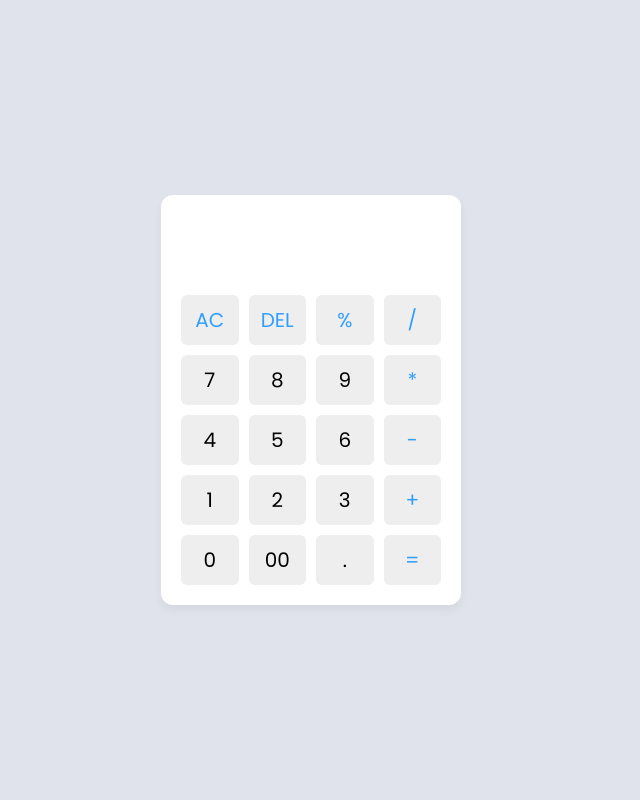
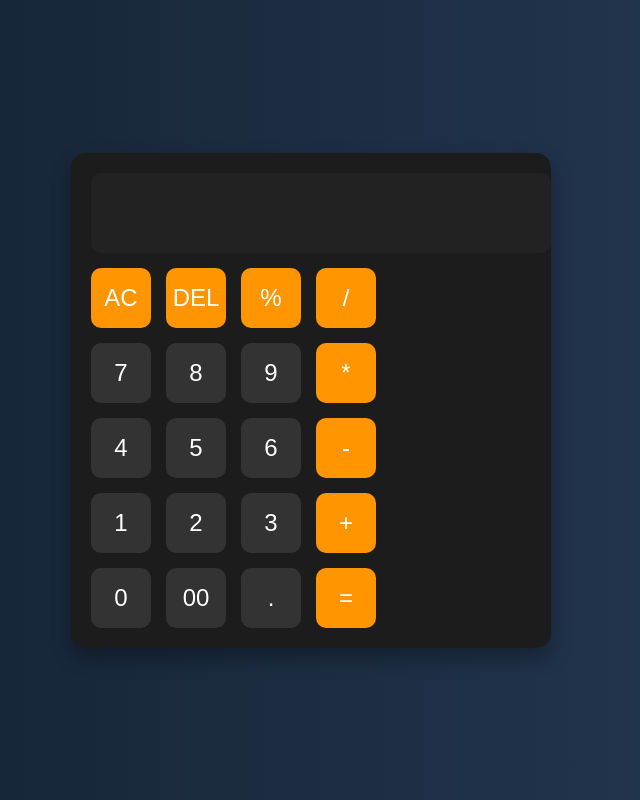
Before and after one commit to Sahil-Ali-01/test-calculator, a plain HTML site: page index.html in a window 1280 px wide. Shown: the whole page, without its empty margins (329-969 px from the left). Drawn offline with Linux system fonts and the light colour scheme.

Commit message:
change UI

```diff
--- a/style.css
+++ b/style.css
@@ -1,54 +1,79 @@
-/* Import Google font - Poppins */
-@import url("https://fonts.googleapis.com/css2?family=Poppins:wght@300;400;500;600;700&display=swap");
-* {
+/* Base styles */
+body {
   margin: 0;
-  padding: 0;
-  box-sizing: border-box;
-  font-family: "Poppins", sans-serif;
+  height: 100vh;
+  background: linear-gradient(to right, #141e30, #243b55);
+  display: flex;
+  justify-content: center;
+  align-items: center;
+  font-family: 'Segoe UI', sans-serif;
 }
-body {
-  height: 100vh;
-  display: flex;
-  align-items: center;
-  justify-content: center;
-  background: #e0e3eb;
+
+.container {
+  background-color: #1c1c1c;
+  padding: 20px;
+  border-radius: 15px;
+  box-shadow: 0 10px 20px rgba(0,0,0,0.3);
+  animation: fadeIn 1s ease-in-out;
 }
-.container {
-  position: relative;
-  max-width: 300px;
+
+.display {
   width: 100%;
-  border-radius: 12px;
-  padding: 10px 20px 20px;
-  background: #fff;
-  box-shadow: 0 5px 10px rgba(0, 0, 0, 0.05);
+  height: 60px;
+  background-color: #222;
+  color: #fff;
+  font-size: 2rem;
+  text-align: right;
+  border: none;
+  border-radius: 10px;
+  padding: 10px;
+  margin-bottom: 15px;
+  animation: slideDown 0.6s ease-out;
 }
-.display {
-  height: 80px;
-  width: 100%;
-  outline: none;
-  border: none;
-  text-align: right;
-  margin-bottom: 10px;
-  font-size: 25px;
-  color: #000e1a;
-  pointer-events: none;
-}
+
 .buttons {
   display: grid;
-  grid-gap: 10px;
-  grid-template-columns: repeat(4, 1fr);
+  grid-template-columns: repeat(4, 60px);
+  gap: 15px;
 }
-.buttons button {
-  padding: 10px;
-  border-radius: 6px;
+
+button {
+  height: 60px;
   border: none;
-  font-size: 20px;
+  border-radius: 10px;
+  font-size: 1.5rem;
+  background-color: #333;
+  color: white;
   cursor: pointer;
-  background-color: #eee;
+  transition: transform 0.2s, background-color 0.3s;
+  animation: popIn 0.5s ease forwards;
 }
-.buttons button:active {
-  transform: scale(0.99);
+
+button.operator {
+  background-color: #ff9500;
 }
-.operator {
-  color: #2f9fff;
+
+button:hover {
+  background-color: #555;
+  transform: scale(1.05);
 }
+
+button:active {
+  transform: scale(0.95);
+}
+
+/* Animations */
+@keyframes fadeIn {
+  from { opacity: 0; transform: scale(0.8); }
+  to { opacity: 1; transform: scale(1); }
+}
+
+@keyframes slideDown {
+  from { transform: translateY(-30px); opacity: 0; }
+  to { transform: translateY(0); opacity: 1; }
+}
+
+@keyframes popIn {
+  0% { transform: scale(0); opacity: 0; }
+  100% { transform: scale(1); opacity: 1; }
+}
```
